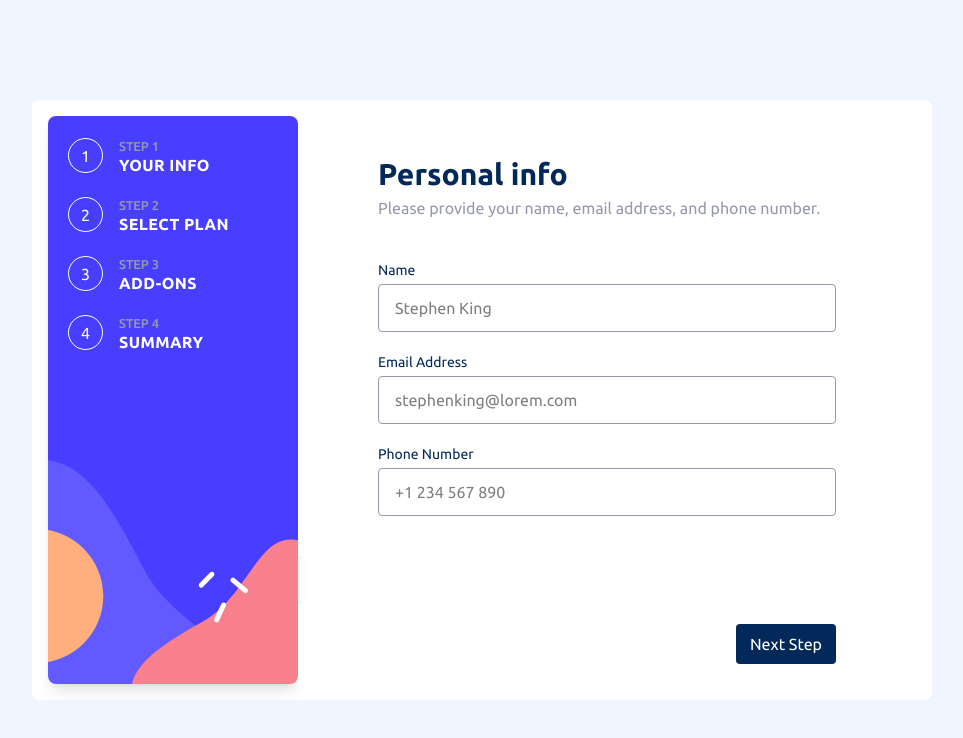
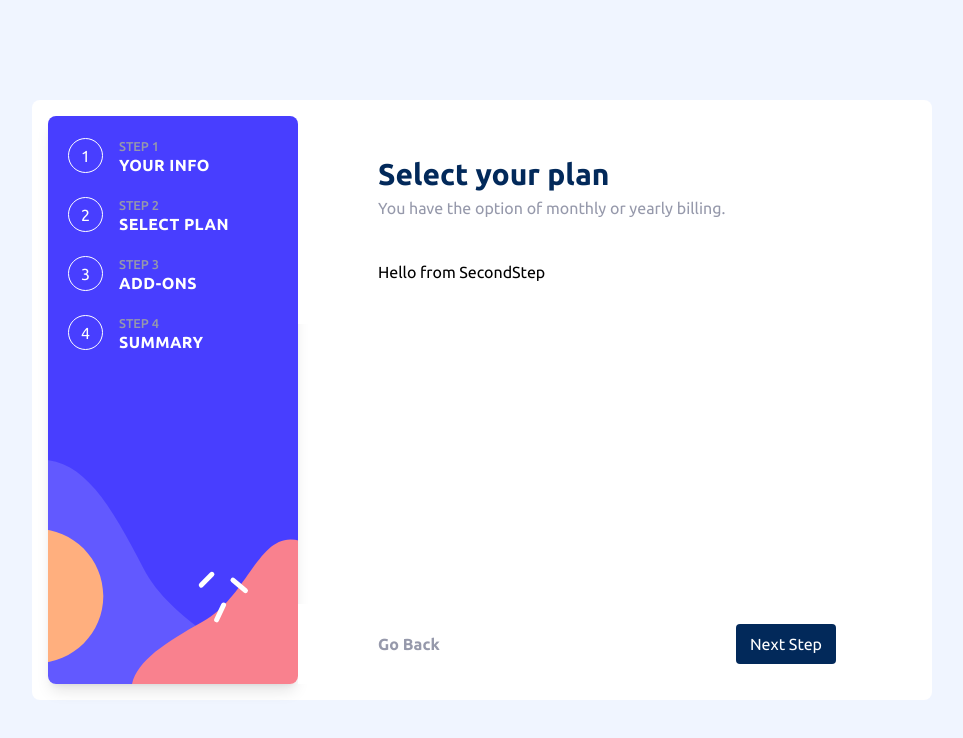
Before and after one commit to TornikeTt/Multi-step-form, a React (Vite) app: page / in a window 1280 px wide. Both pictures are taken after a click on the button "Next Step". Shown: the top 738 px of the page, without its empty margins (158-1121 px from the left). Built offline with nearby package versions, Linux system fonts and the light colour scheme.

Commit message:
Implement multi-step form structure with navigation and step management

```diff
--- a/src/App.tsx
+++ b/src/App.tsx
@@ -1,9 +1,12 @@
+import { useState } from "react";
 import clsx from "clsx";
 import Navigation from "./Components/Navigation";
 import Main from "./Components/Main/Main";
 import Footer from "./Components/Footer";
 
 function App() {
+    const [currentStep, setCurrentStep] = useState<number>(0);
+
     return (
         <section
             className={clsx(
@@ -24,8 +27,11 @@ function App() {
                 )}
             >
                 <Navigation />
-                <Main />
-                <Footer />
+                <Main currentStep={currentStep} />
+                <Footer
+                    currentStep={currentStep}
+                    setCurrentStep={setCurrentStep}
+                />
             </div>
         </section>
     );
--- a/src/Components/Footer.tsx
+++ b/src/Components/Footer.tsx
@@ -1,11 +1,37 @@
-function Footer() {
+import React from "react";
+
+type Props = {
+    currentStep: number;
+    setCurrentStep: React.Dispatch<React.SetStateAction<number>>;
+};
+
+function Footer({ currentStep, setCurrentStep }: Props) {
+    const prevStep = () => {
+        setCurrentStep((prev) => prev - 1);
+    };
+
+    const nextStep = () => {
+        setCurrentStep((prev) => {
+            if (prev >= 3) {
+                return prev;
+            }
+            return prev + 1;
+        });
+    };
+
     return (
         <footer className="bg-neutral-white flex h-full w-full items-center justify-center md:col-start-2">
             <div className="flex w-full justify-between px-4 lg:px-20">
-                <button className="text-neutral-grey-500 font-bold">
-                    {false && <span>Go Back</span>}
+                <button
+                    onClick={prevStep}
+                    className="text-neutral-grey-500 font-bold"
+                >
+                    {currentStep > 0 && <span>Go Back</span>}
                 </button>
-                <button className="bg-primary-blue-950 text-neutral-white h-10 w-[100px] rounded-sm">
+                <button
+                    onClick={nextStep}
+                    className="bg-primary-blue-950 text-neutral-white h-10 w-[100px] rounded-sm"
+                >
                     Next Step
                 </button>
             </div>
--- a/src/Components/Main/FirstStep.tsx
+++ b/src/Components/Main/FirstStep.tsx
@@ -1,17 +1,4 @@
-export const Header = () => {
-    return (
-        <header>
-            <h1 className="text-primary-blue-950 text-3xl font-bold">
-                Personal info
-            </h1>
-            <p className="text-neutral-grey-500 mt-1">
-                Please provide your name, email address, and phone number.
-            </p>
-        </header>
-    );
-};
-
-export const Form = () => {
+const FirstStep = () => {
     const inputFieldsData = [
         {
             label: "Name",
@@ -58,3 +45,5 @@ export const Form = () => {
         <div className="flex size-full flex-col gap-5">{inputFieldsData}</div>
     );
 };
+
+export default FirstStep;
--- /dev/null
+++ b/src/Components/Main/Header.tsx
@@ -0,0 +1,37 @@
+function Header({ currentStep }: { currentStep: number }) {
+    const headerContent = [
+        {
+            title: "Personal Info",
+            subtitle:
+                "Please provide your name, email address, and phone number.",
+        },
+
+        {
+            title: "Select your plan",
+            subtitle: "You have the option of monthly or yearly billing.",
+        },
+
+        {
+            title: "Pick add-ons",
+            subtitle: "Add-ons help enhance your gaming experience.",
+        },
+
+        {
+            title: "Finishing up",
+            subtitle: "Double-check everything looks OK before confirming.",
+        },
+    ];
+
+    return (
+        <header>
+            <h1 className="text-primary-blue-950 text-3xl font-bold">
+                {headerContent[currentStep].title}
+            </h1>
+            <p className="text-neutral-grey-500 mt-1">
+                {headerContent[currentStep].subtitle}
+            </p>
+        </header>
+    );
+}
+
+export default Header;
--- a/src/Components/Main/Main.tsx
+++ b/src/Components/Main/Main.tsx
@@ -1,7 +1,15 @@
 import clsx from "clsx";
-import { Header, Form } from "./FirstStep";
+import Header from "./Header";
+import FirstStep from "./FirstStep";
+import SecondStep from "./SecondStep";
 
-function Main() {
+type Props = {
+    currentStep: number;
+};
+
+export function Main({ currentStep }: Props) {
+    const steps = [<FirstStep />, <SecondStep />];
+
     return (
         <main className={clsx("relative flex items-center justify-center")}>
             <div
@@ -14,10 +22,9 @@ function Main() {
                     "lg:px-20 lg:py-10",
                 )}
             >
-                <Header />
-                <form>
-                    <Form />
-                </form>
+                <Header currentStep={currentStep} />
+
+                <form>{steps[currentStep]}</form>
             </div>
         </main>
     );
--- /dev/null
+++ b/src/Components/Main/SecondStep.tsx
@@ -0,0 +1,5 @@
+function SecondStep() {
+    return <h1>Hello from SecondStep</h1>;
+}
+
+export default SecondStep;
```
